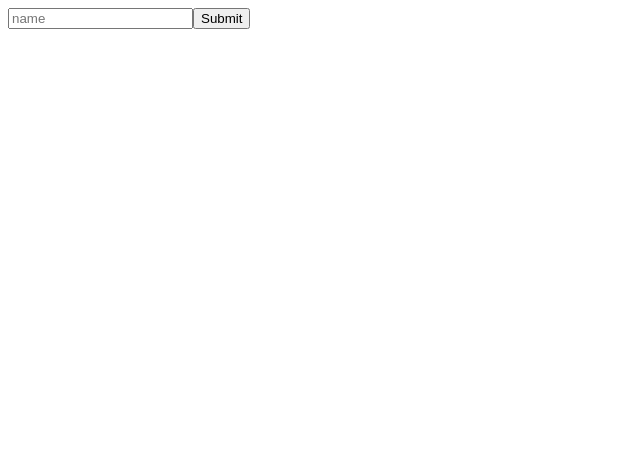
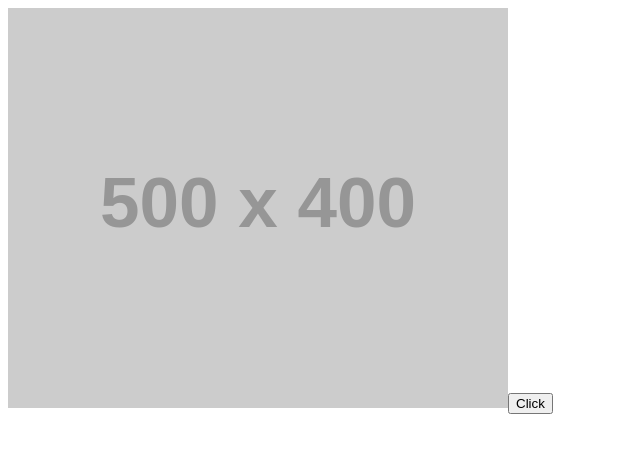
Before and after one commit to me6edi/React, a React (Vite) app in the folder vite-project/: page / in a window 1280 px wide. Shown: the top 452 px of the page, without its empty margins (0-640 px from the left). Built offline with nearby package versions, Linux system fonts and the light colour scheme.

Commit message:
setAttribute

```diff
--- a/vite-project/index.html
+++ b/vite-project/index.html
@@ -1,4 +1,4 @@
-<!doctype html>
+<!DOCTYPE html>
 <html lang="en">
   <head>
     <meta charset="UTF-8" />
--- a/vite-project/src/App.jsx
+++ b/vite-project/src/App.jsx
@@ -1,23 +1,20 @@
+import { useRef } from "react";
+
 const App = () => {
+  let myImg = useRef();
 
-    const PostFormData=(event)=>{
-        event.preventDefault();
+  const change = () => {
+    myImg.current.src = "https://placehold.co/600x400?text=Hello+World";
+    myImg.current.setAttribute("height", "200px");
+    myImg.current.setAttribute("width", "300px");
+  };
+  return (
+    <div>
+      <img ref={myImg} src="https://placehold.co/500x400" alt="" />
 
-        // TOD
-        alert('Form submitted!')
-    }
-
-return(
-<div>
-    <form onSubmit={PostFormData}>
-        <input placeholder="name" />
-        <button type="submit">Submit</button>
-    </form>
-</div>
-
-);
-
-
+      <button onClick={change}>Click</button>
+    </div>
+  );
 };
 
 export default App;
```
